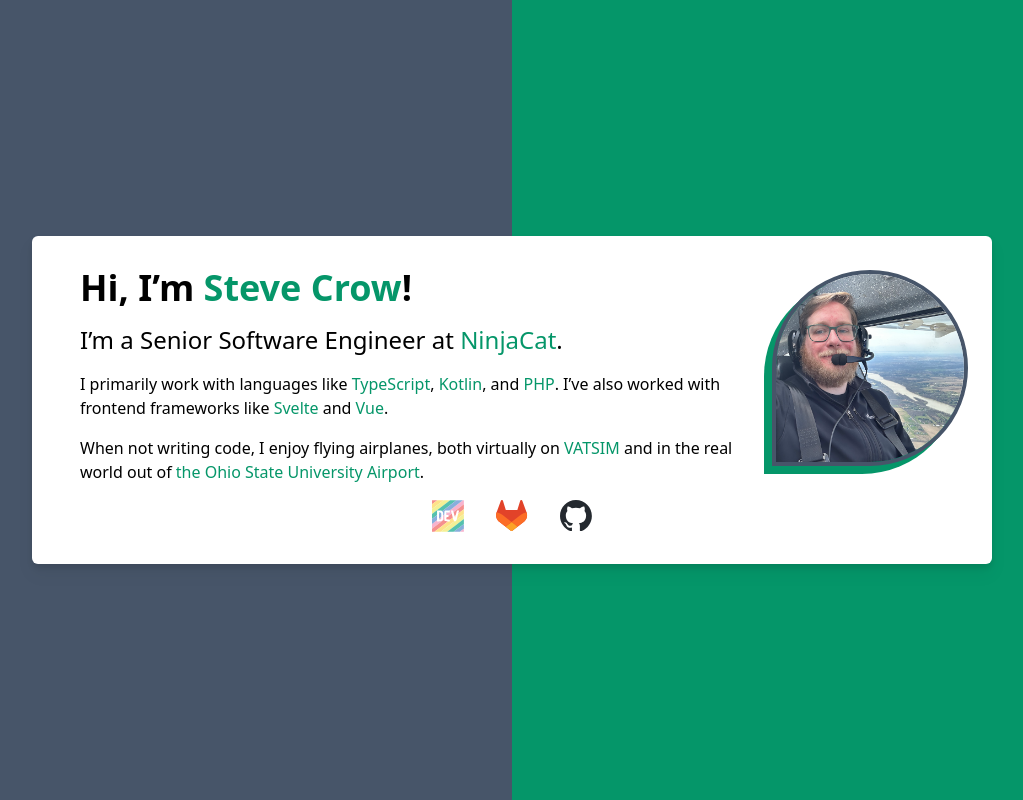
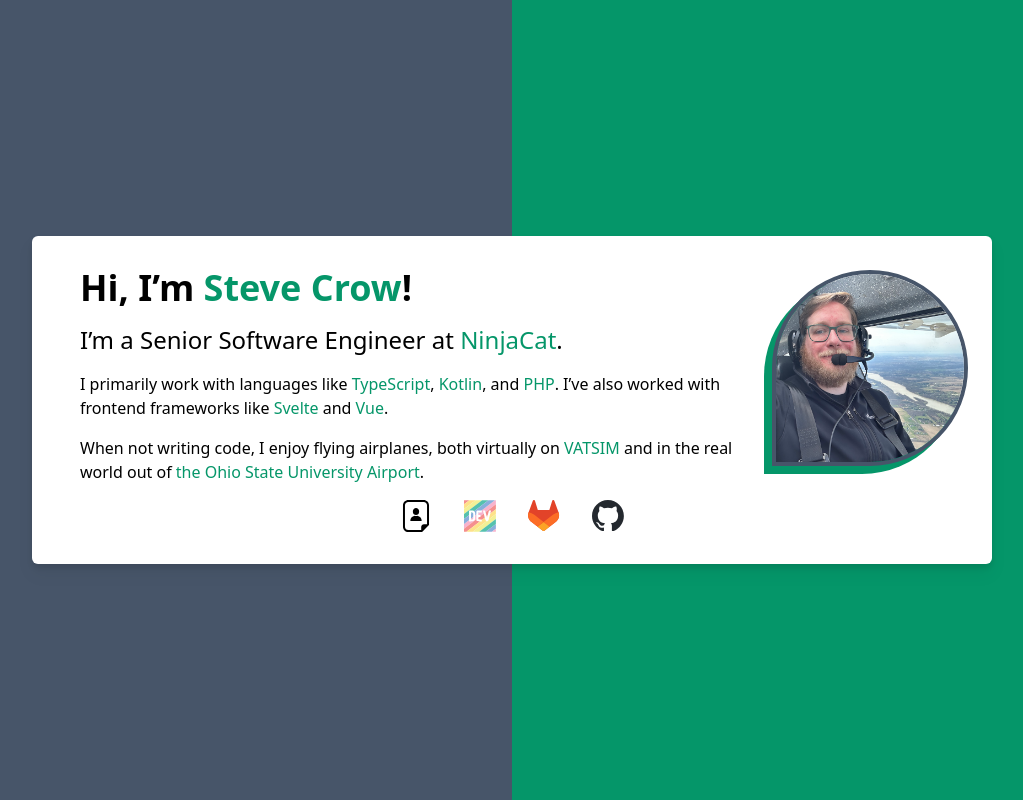
Before and after one commit to cr0wst/site, a SvelteKit app: page / in a window 1280 px wide. Shown: the whole page, without its empty margins (128-1151 px from the left). Built offline with nearby package versions, Linux system fonts and the light colour scheme.

Commit message:
Update favicon, title, and add JsonResume.

```diff
--- a/src/app.html
+++ b/src/app.html
@@ -4,6 +4,7 @@
 		<meta charset="utf-8" />
 		<link rel="icon" href="%sveltekit.assets%/favicon.ico" />
 		<meta name="viewport" content="width=device-width, initial-scale=1" />
+		<title>Steve Crow | Senior Software Developer</title>
 		%sveltekit.head%
 	</head>
 	<body data-sveltekit-preload-data="hover">
--- /dev/null
+++ b/src/components/SocialBadges/JsonResume.svelte
@@ -0,0 +1,13 @@
+<svg viewbox="0 0 800 800" version="1.1" id="_x32_" xmlns="http://www.w3.org/2000/svg" xmlns:xlink="http://www.w3.org/1999/xlink"
+	 viewBox="0 0 512 512"  xml:space="preserve">
+<g>
+	<path class="st0" d="M276.239,252.183c-6.37,2.127-13.165,3.308-20.239,3.308c-7.074,0-13.87-1.181-20.24-3.308
+		c-46.272,7.599-70.489,41.608-70.489,82.877H256h90.728C346.728,293.791,322.515,259.782,276.239,252.183z"/>
+	<path class="st0" d="M256,240.788c27.43,0,49.658-22.24,49.658-49.666v-14.087c0-27.426-22.228-49.659-49.658-49.659
+		c-27.43,0-49.658,22.233-49.658,49.659v14.087C206.342,218.548,228.57,240.788,256,240.788z"/>
+	<path class="st0" d="M378.4,0H133.582C86.234,0,47.7,38.542,47.7,85.899v340.22C47.7,473.476,86.234,512,133.582,512h205.695
+		h13.175l9.318-9.301l93.229-93.229l9.301-9.31v-13.174V85.899C464.3,38.542,425.766,0,378.4,0z M432.497,386.985H384.35
+		c-24.882,0-45.074,20.183-45.074,45.073v48.139H133.582c-29.866,0-54.078-24.221-54.078-54.078V85.899
+		c0-29.874,24.212-54.096,54.078-54.096H378.4c29.876,0,54.096,24.222,54.096,54.096V386.985z"/>
+</g>
+</svg>
--- a/src/routes/+page.svelte
+++ b/src/routes/+page.svelte
@@ -3,8 +3,13 @@
 	import DevRainbowBadge from '../components/SocialBadges/DevRainbowBadge.svelte';
 	import GitLabBadge from '../components/SocialBadges/GitLabBadge.svelte';
 	import GitHubBadge from '../components/SocialBadges/GitHubBadge.svelte';
+	import JsonResume from '../components/SocialBadges/JsonResume.svelte';
 
 	const socialBadges = [
+		{
+			svg: JsonResume,
+			link: 'https://registry.jsonresume.org/cr0wst'
+		},
 		{
 			svg: DevRainbowBadge,
 			link: 'https://dev.to/cr0wst'
```
